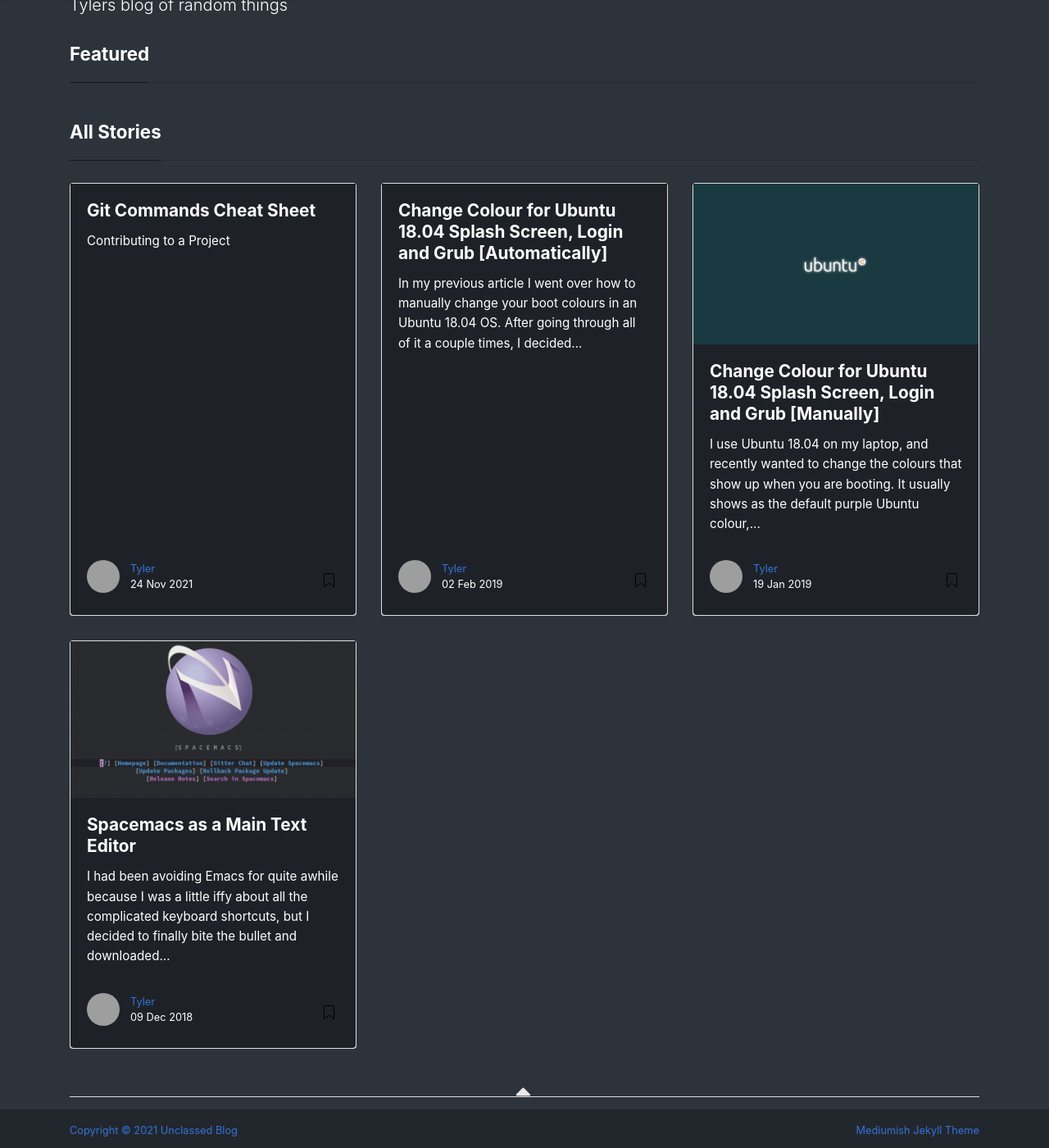
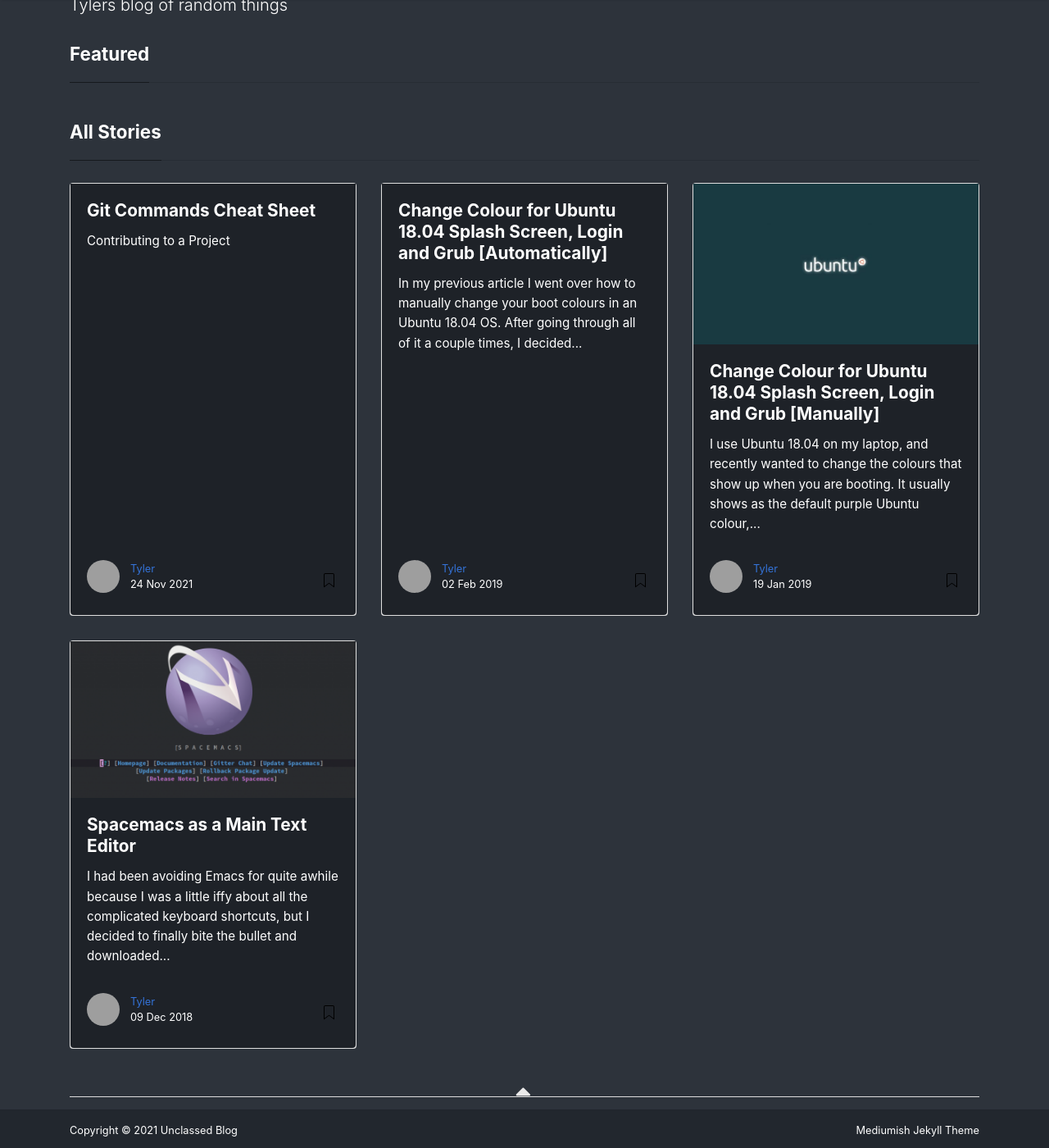
Before and after one commit to UnclassedPenguin/unclassedpenguin.github.io, a Jekyll site: the page built from index.html, in a window 1280 px wide and 1400 px high, scrolled down 106 px. Shown: the whole window at 82% size. Built offline with Jekyll 4.4.1, drawn with Linux system fonts in a browser that asks for light colours; nearby versions of some CDN libraries; the list of posts is cut into pages by our own code; grey boxes are pictures that could not be loaded.

Commit message:
footer color change

```diff
--- a/assets/css/main.scss
+++ b/assets/css/main.scss
@@ -185,6 +185,11 @@
   margin-bottom: 30px;
 }
 
+.text-lg-left,
+.text-lg-right {
+  color: #3473d9 !important;
+}
+
 // -------- endBody
 
 
@@ -202,10 +207,12 @@
 }
 
 .footer .text-lg-right,
-.footer .text-lg-left,
-.text-lg-left,
-.text-lg-right {
-  color: #3473d9 !important;
+.footer .text-lg-left {
+  color: white !important;
+}
+
+.footer a {
+  color: white !important;
 }
 
 // -------- endFooter
```
